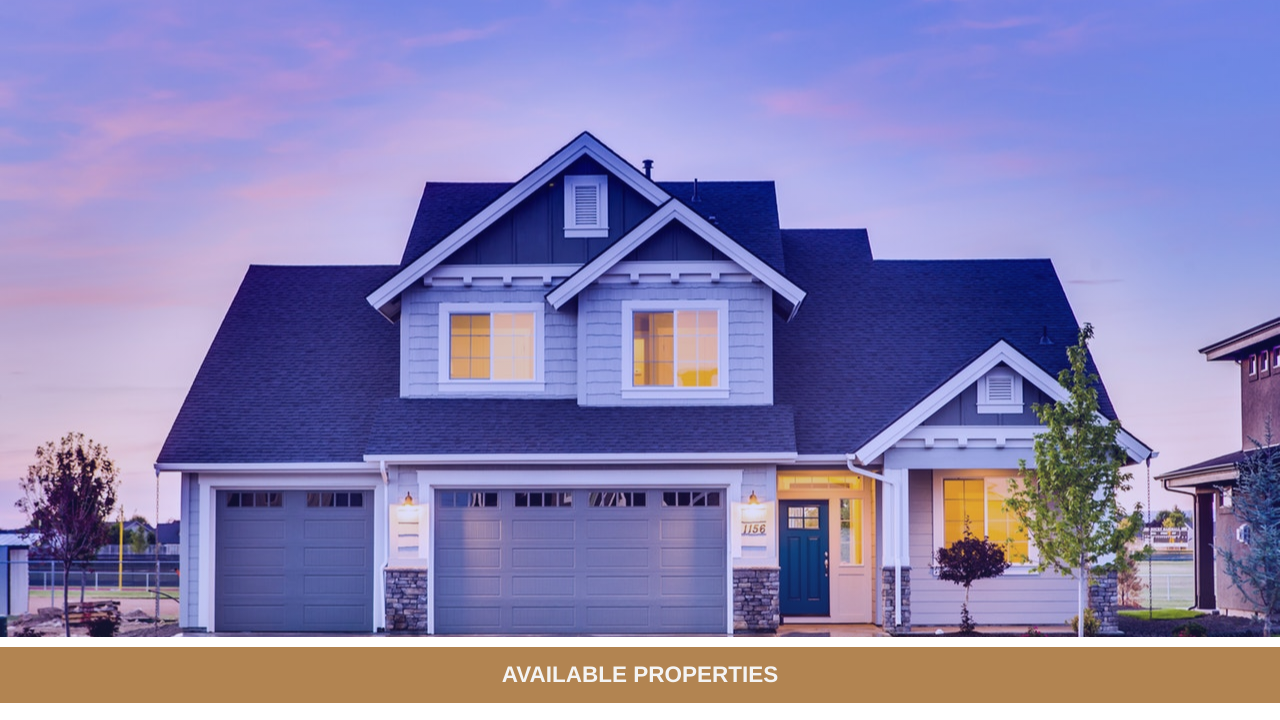
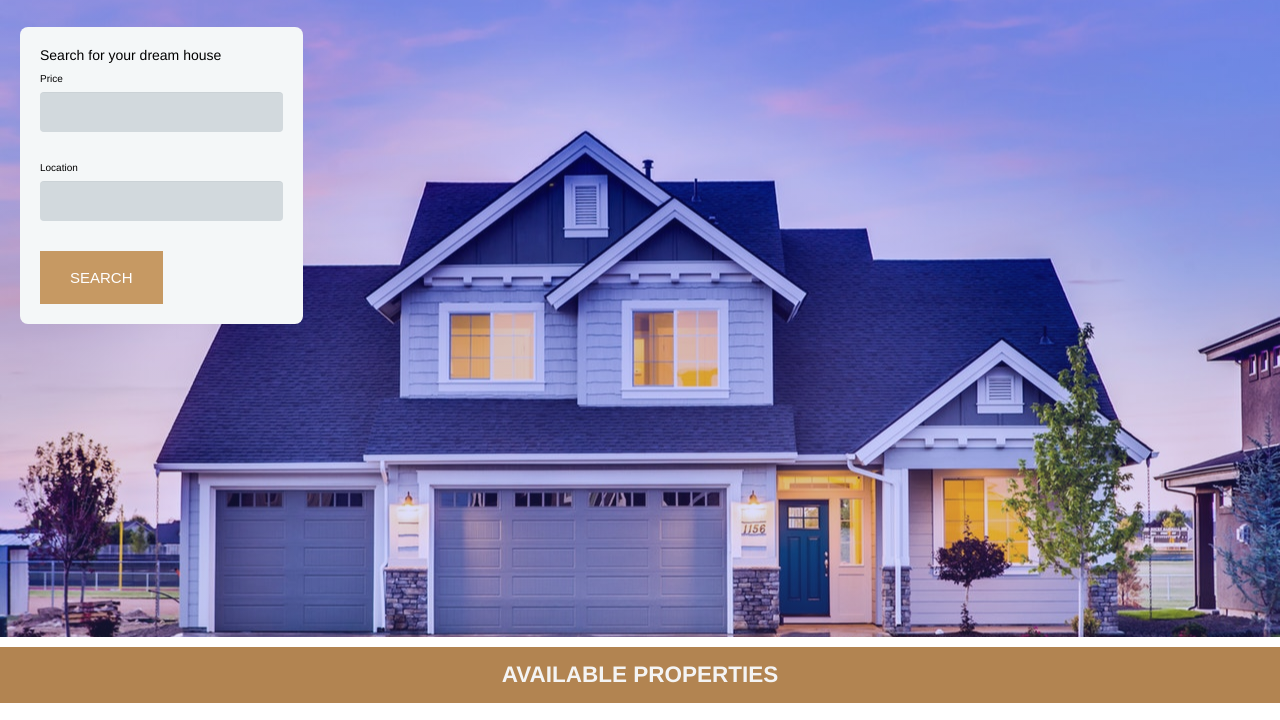
Before and after one commit to Kitingu/PropertyPro, a plain HTML site: page UI/index.html in a window 1280 px wide. Shown: the part 58-778 px from the top of the page. Drawn offline with Linux system fonts and the light colour scheme.

Commit message:
feature(Landing page)add property search form 	[Finishes #166601804]

```diff
--- a/UI/css/main.css
+++ b/UI/css/main.css
@@ -149,6 +149,7 @@ a {
         clear: both;
         background-size: auto;
     }
+
 }
 
 .container {
@@ -193,6 +194,55 @@ a {
     display: flex;
     align-items: center;
     justify-content: center;
+}
+
+.main-form {
+    max-width: 500px;
+    padding: 10px 20px;
+    background: #f4f7f8;
+    margin: 80px auto auto auto;
+    padding: 20px;
+    background: #f4f7f8;
+    border-radius: 8px;
+    position: absolute;
+    top: 5px;
+    left: 20px;
+}
+
+fieldset {
+    border: none;
+}
+
+legend {
+    font-size: 1.4em;
+    margin-bottom: 10px;
+}
+
+label {
+    display: block;
+    margin-bottom: 8px;
+}
+
+input[type="text"] {
+    font-family: Georgia, "Times New Roman", Times, serif;
+    background: rgba(255, 255, 255, .1);
+    border: none;
+    border-radius: 4px;
+    font-size: 15px;
+    margin: 0;
+    outline: 0;
+    padding: 10px;
+    width: 100%;
+    box-sizing: border-box;
+    background-color: #e8eeef;
+    color: #8a97a0;
+    -webkit-box-shadow: 0 1px 0 rgba(0, 0, 0, 0.03) inset;
+    box-shadow: 0 1px 0 rgba(0, 0, 0, 0.03) inset;
+    margin-bottom: 30px;
+}
+
+input[type="text"] {
+    background: #d2d9dd;
 }
 
 /* --------end of banner----- */
--- a/UI/index.html
+++ b/UI/index.html
@@ -28,6 +28,22 @@
     <!-- banner -->
     <header id="banner">
 
+        <form class="main-form">
+            <fieldset>
+                <legend>Search for your dream house</legend>
+                <label for="price"> Price</label>
+                <input type="text" name="price" id="price">
+
+                <label for="location">Location</label>
+                <input type="text" id="location">
+
+                <div id="output">
+
+                </div>
+                <button class="btn" type="submit">Search</button>
+            </fieldset>
+
+        </form>
     </header>
 
     <!-- end of banner -->
```
